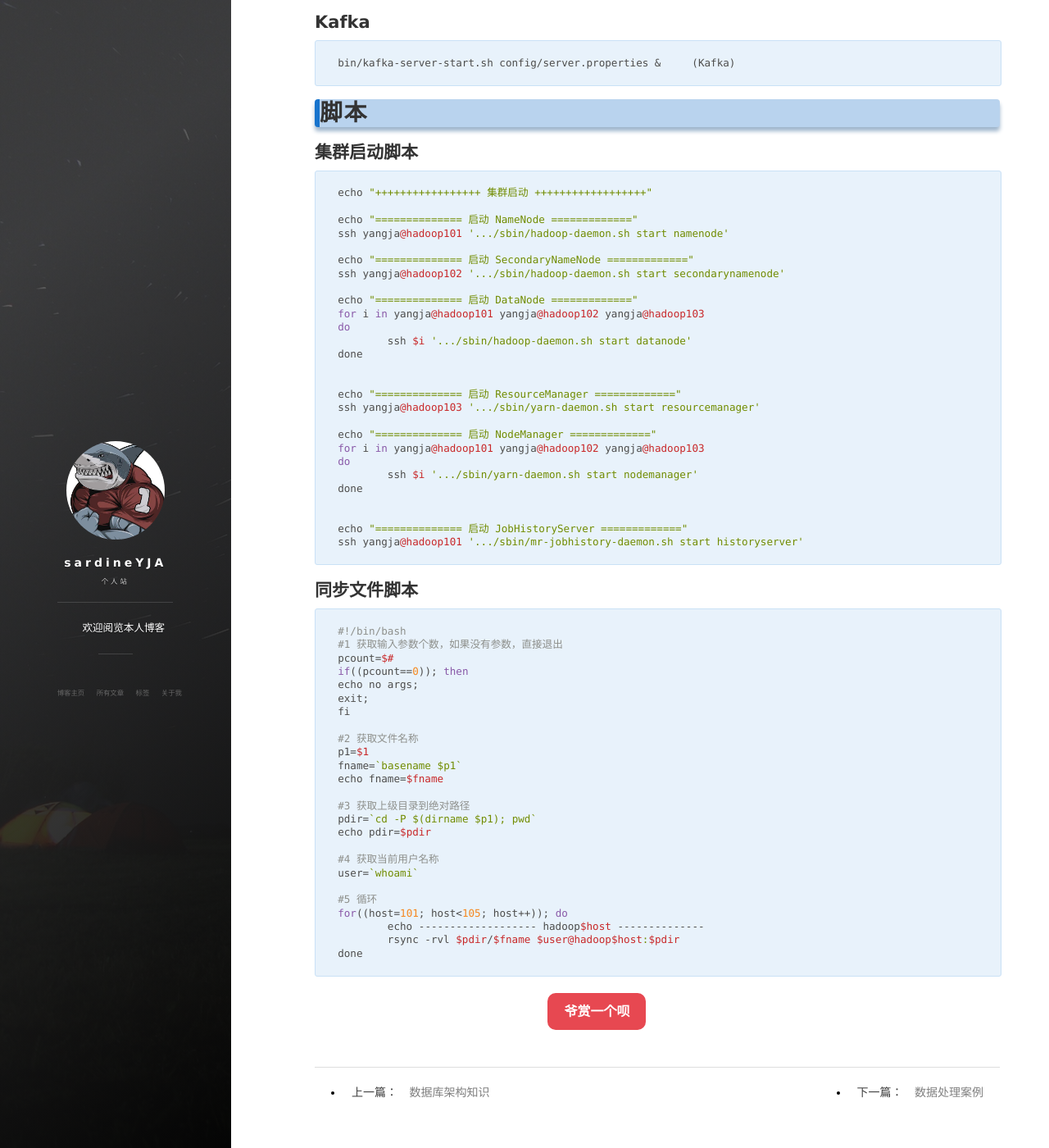
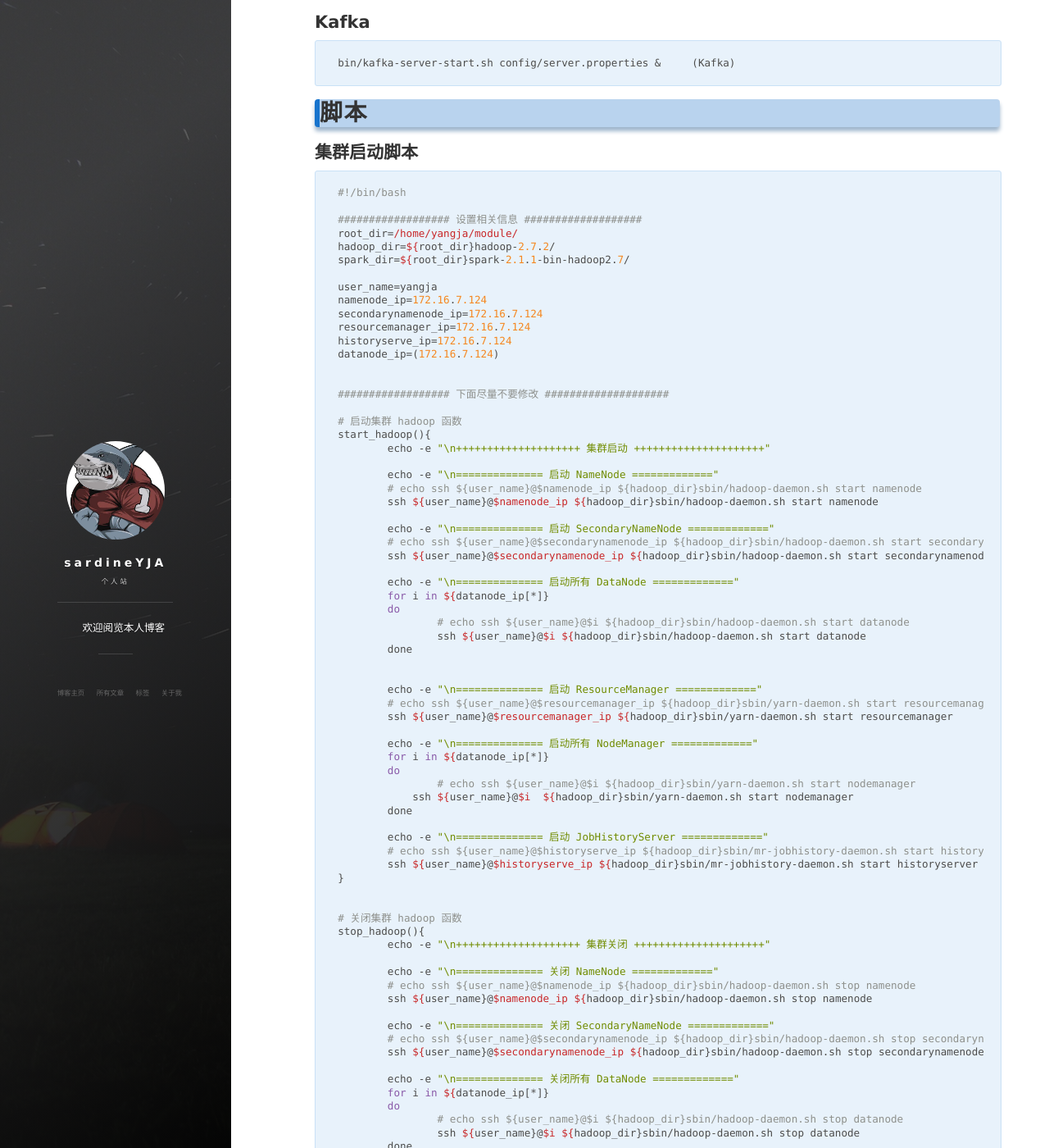
Before and after one commit to sardineYJA/sardineYJA.github.io, a Jekyll site: the page built from _posts/2019-08-23-bigdata-cluster-startup.md, in a window 1280 px wide and 1400 px high, scrolled down 845 px. Shown: the whole window at 82% size. Built offline with Jekyll 4.4.1, drawn with Linux system fonts in a browser that asks for light colours; nearby versions of some CDN libraries; a script that is not in the unit is left out; comment, search, counter and statistics services are not loaded; some of the changed text lies outside the part shown.

Commit message:
Update 2019-08-23-bigdata-cluster-startup.md

````diff
--- a/_posts/2019-08-23-bigdata-cluster-startup.md
+++ b/_posts/2019-08-23-bigdata-cluster-startup.md
@@ -59,34 +59,118 @@
 ## 集群启动脚本
 
 ```sh
-echo "+++++++++++++++++ 集群启动 ++++++++++++++++++"
+#!/bin/bash
 
-echo "============== 启动 NameNode ============="
-ssh yangja@hadoop101 '.../sbin/hadoop-daemon.sh start namenode'
+################## 设置相关信息 ###################
+root_dir=/home/yangja/module/
+hadoop_dir=${root_dir}hadoop-2.7.2/
+spark_dir=${root_dir}spark-2.1.1-bin-hadoop2.7/
 
-echo "============== 启动 SecondaryNameNode ============="
-ssh yangja@hadoop102 '.../sbin/hadoop-daemon.sh start secondarynamenode'
-
-echo "============== 启动 DataNode ============="
-for i in yangja@hadoop101 yangja@hadoop102 yangja@hadoop103
-do
-	ssh $i '.../sbin/hadoop-daemon.sh start datanode'
-done
+user_name=yangja
+namenode_ip=172.16.7.124
+secondarynamenode_ip=172.16.7.124
+resourcemanager_ip=172.16.7.124
+historyserve_ip=172.16.7.124
+datanode_ip=(172.16.7.124)
 
 
-echo "============== 启动 ResourceManager ============="
-ssh yangja@hadoop103 '.../sbin/yarn-daemon.sh start resourcemanager'
+################## 下面尽量不要修改 ####################
 
-echo "============== 启动 NodeManager ============="
-for i in yangja@hadoop101 yangja@hadoop102 yangja@hadoop103
-do
-	ssh $i '.../sbin/yarn-daemon.sh start nodemanager'
-done
+# 启动集群 hadoop 函数
+start_hadoop(){
+	echo -e "\n++++++++++++++++++++ 集群启动 +++++++++++++++++++++"
+
+	echo -e "\n============== 启动 NameNode ============="
+	# echo ssh ${user_name}@$namenode_ip ${hadoop_dir}sbin/hadoop-daemon.sh start namenode
+	ssh ${user_name}@$namenode_ip ${hadoop_dir}sbin/hadoop-daemon.sh start namenode
+
+	echo -e "\n============== 启动 SecondaryNameNode ============="
+	# echo ssh ${user_name}@$secondarynamenode_ip ${hadoop_dir}sbin/hadoop-daemon.sh start secondarynamenode
+	ssh ${user_name}@$secondarynamenode_ip ${hadoop_dir}sbin/hadoop-daemon.sh start secondarynamenode
+
+	echo -e "\n============== 启动所有 DataNode ============="
+	for i in ${datanode_ip[*]}
+	do
+		# echo ssh ${user_name}@$i ${hadoop_dir}sbin/hadoop-daemon.sh start datanode
+		ssh ${user_name}@$i ${hadoop_dir}sbin/hadoop-daemon.sh start datanode
+	done
 
 
-echo "============== 启动 JobHistoryServer ============="
-ssh yangja@hadoop101 '.../sbin/mr-jobhistory-daemon.sh start historyserver'
+	echo -e "\n============== 启动 ResourceManager ============="
+	# echo ssh ${user_name}@$resourcemanager_ip ${hadoop_dir}sbin/yarn-daemon.sh start resourcemanager
+	ssh ${user_name}@$resourcemanager_ip ${hadoop_dir}sbin/yarn-daemon.sh start resourcemanager
+
+	echo -e "\n============== 启动所有 NodeManager ============="
+	for i in ${datanode_ip[*]}
+	do
+		# echo ssh ${user_name}@$i ${hadoop_dir}sbin/yarn-daemon.sh start nodemanager
+	    ssh ${user_name}@$i  ${hadoop_dir}sbin/yarn-daemon.sh start nodemanager
+	done
+
+	echo -e "\n============== 启动 JobHistoryServer ============="
+	# echo ssh ${user_name}@$historyserve_ip ${hadoop_dir}sbin/mr-jobhistory-daemon.sh start historyserver
+	ssh ${user_name}@$historyserve_ip ${hadoop_dir}sbin/mr-jobhistory-daemon.sh start historyserver
+}
+
+
+# 关闭集群 hadoop 函数
+stop_hadoop(){
+	echo -e "\n++++++++++++++++++++ 集群关闭 +++++++++++++++++++++"
+
+	echo -e "\n============== 关闭 NameNode ============="
+	# echo ssh ${user_name}@$namenode_ip ${hadoop_dir}sbin/hadoop-daemon.sh stop namenode
+	ssh ${user_name}@$namenode_ip ${hadoop_dir}sbin/hadoop-daemon.sh stop namenode
+
+	echo -e "\n============== 关闭 SecondaryNameNode ============="
+	# echo ssh ${user_name}@$secondarynamenode_ip ${hadoop_dir}sbin/hadoop-daemon.sh stop secondarynamenode
+	ssh ${user_name}@$secondarynamenode_ip ${hadoop_dir}sbin/hadoop-daemon.sh stop secondarynamenode
+
+	echo -e "\n============== 关闭所有 DataNode ============="
+	for i in ${datanode_ip[*]}
+	do
+		# echo ssh ${user_name}@$i ${hadoop_dir}sbin/hadoop-daemon.sh stop datanode
+		ssh ${user_name}@$i ${hadoop_dir}sbin/hadoop-daemon.sh stop datanode
+	done
+
+
+	echo -e "\n============== 关闭 ResourceManager ============="
+	# echo ssh ${user_name}@$resourcemanager_ip ${hadoop_dir}sbin/yarn-daemon.sh stop resourcemanager
+	ssh ${user_name}@$resourcemanager_ip ${hadoop_dir}sbin/yarn-daemon.sh stop resourcemanager
+
+	echo -e "\n============== 关闭所有 NodeManager ============="
+	for i in ${datanode_ip[*]}
+	do
+		# echo ssh ${user_name}@$i ${hadoop_dir}sbin/yarn-daemon.sh stop nodemanager
+	    ssh ${user_name}@$i  ${hadoop_dir}sbin/yarn-daemon.sh stop nodemanager
+	done
+
+	echo -e "\n============== 关闭 JobHistoryServer ============="
+	# echo ssh ${user_name}@$historyserve_ip ${hadoop_dir}sbin/mr-jobhistory-daemon.sh stop historyserver
+	ssh ${user_name}@$historyserve_ip ${hadoop_dir}sbin/mr-jobhistory-daemon.sh stop historyserver
+}
+
+
+# 获取输入参数个数，如果没有参数，直接退出
+pcount=$#
+if((pcount==0)); then
+	echo no args, example : $0 start/stop;
+	exit;
+
+elif [[ "$1" == "start" ]]; then
+	echo start;
+	start_hadoop
+
+
+elif [[ "$1" == "stop" ]]; then
+	echo stop;
+	stop_hadoop
+
+else
+	echo example : $0 start/stop;
+	exit;
+fi
 ```
+
 
 ## 同步文件脚本
 
@@ -117,3 +201,12 @@
         rsync -rvl $pdir/$fname $user@hadoop$host:$pdir
 done
 ```
+
+
+## sh脚本问题
+
+> $'\r': 未找到命令
+
+因为在dos/window下按一次回车键实际上输入的是“回车（CR)”和“换行（LF）”，而Linux/unix下按一次回车键只输入“换行（LF）”，所以文件在每行都会多了一个CR，所以Linux下运行时就会报错找不到命令，所以，解决问题之道，就是把dos文件格式转换为unix格式。
+
+使用notepad++在windows系统下使用notepad++编辑该sh文件，双击文件右下角编码区域选择"转换为UNIX格式"。
````
